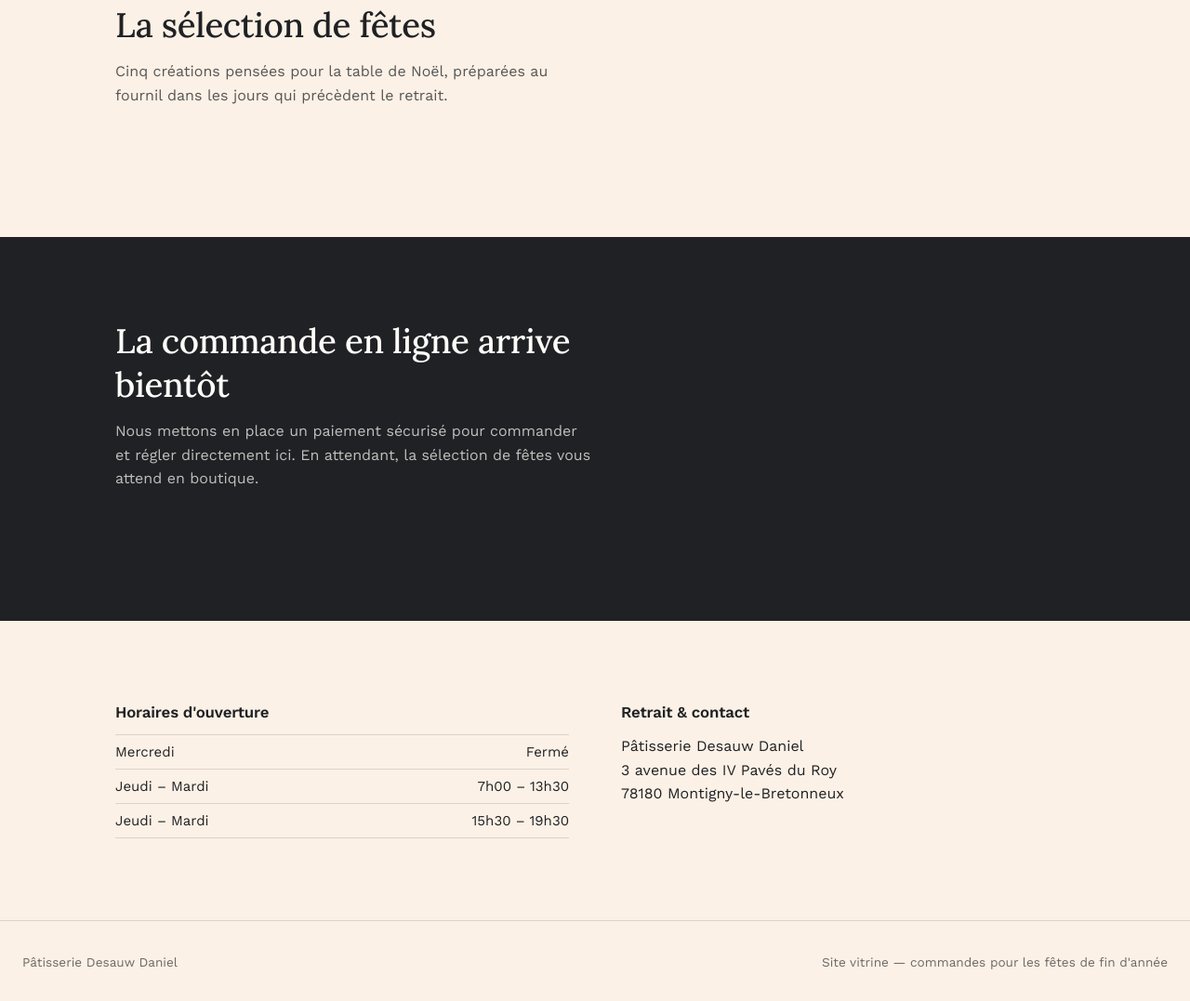
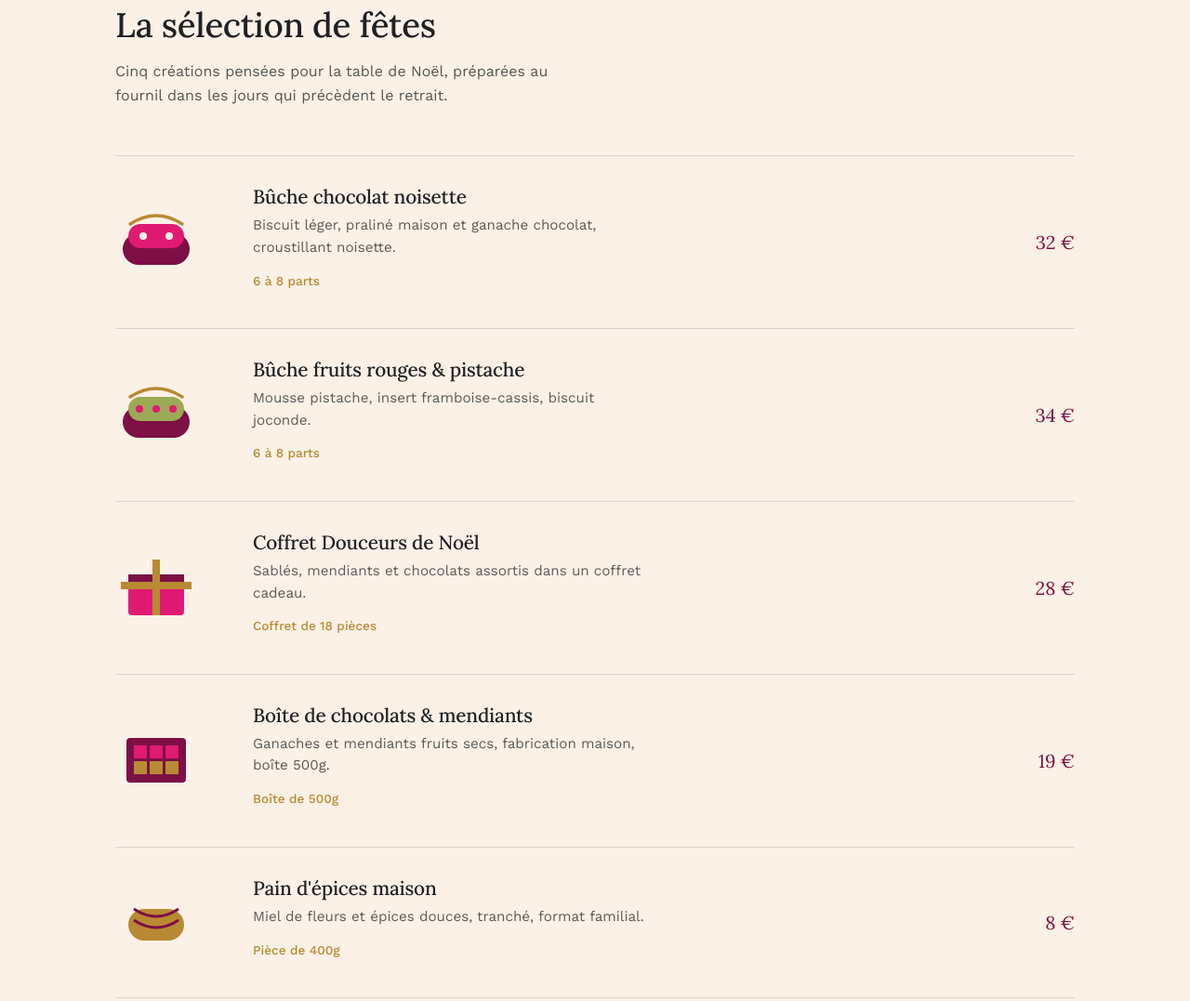
Before and after one commit to ketchup-78/Boulangerie, a plain HTML site: page index.html in a window 1280 px wide. Shown: the part 826-1903 px from the top of the page at 93% size. Drawn offline with nearby package versions, Linux system fonts and the light colour scheme.

Commit message:
Add files via upload

```diff
--- a/index.html
+++ b/index.html
@@ -412,7 +412,7 @@
     },
     {
       id:'painepices',
-      name:'Pain d\\'épices maison',
+      name:'Pain d\'épices maison',
       desc:'Miel de fleurs et épices douces, tranché, format familial.',
       meta:'Pièce de 400g',
       price:8,
```
